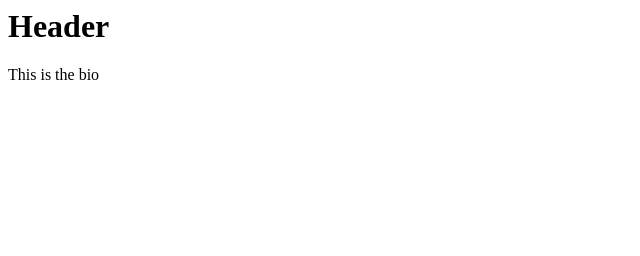
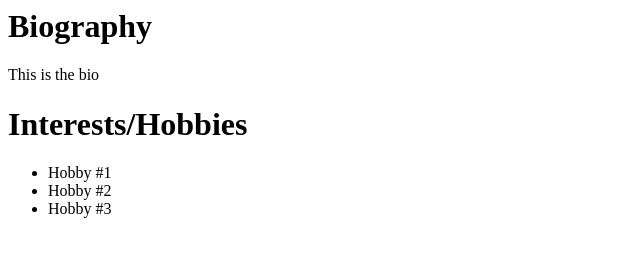
Before and after one commit to HPlhak/nicholas-website, a plain HTML site: page index.html in a window 1280 px wide. Shown: the whole page, without its empty margins (0-640 px from the left). Drawn offline with Linux system fonts and the light colour scheme.

Commit message:
Interests/Hobbies added

```diff
--- a/index.html
+++ b/index.html
@@ -2,8 +2,17 @@
 
 <head></head>
 <body>
-  <h1>Header</h1>
+  <h1>Biography</h1>
   <p>This is the bio</p>
+
+
+  <h1>Interests/Hobbies</h1>
+    <ul>
+      <li>Hobby #1</li>
+      <li>Hobby #2</li>
+      <li>Hobby #3</li>
+    </ul>
+
 <body>
 
 </html>
```
